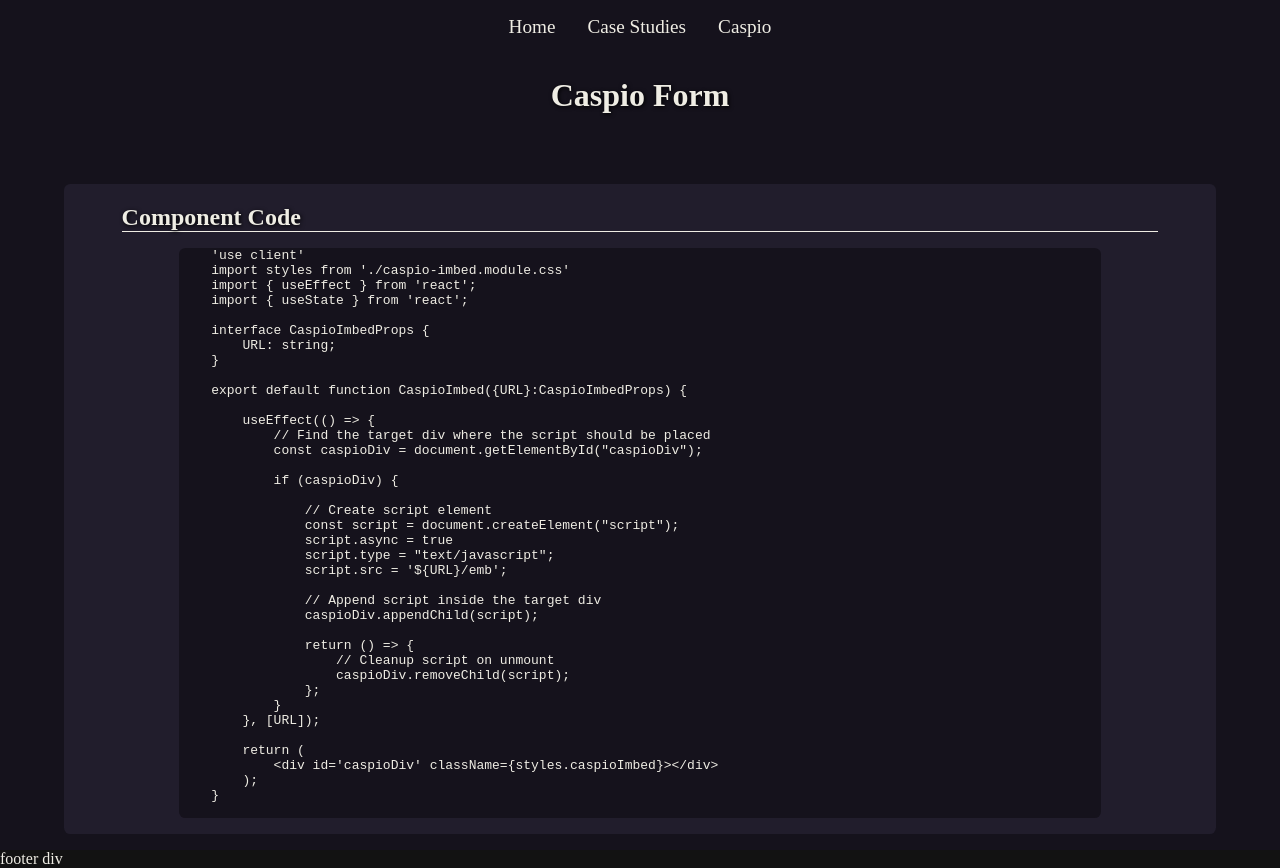
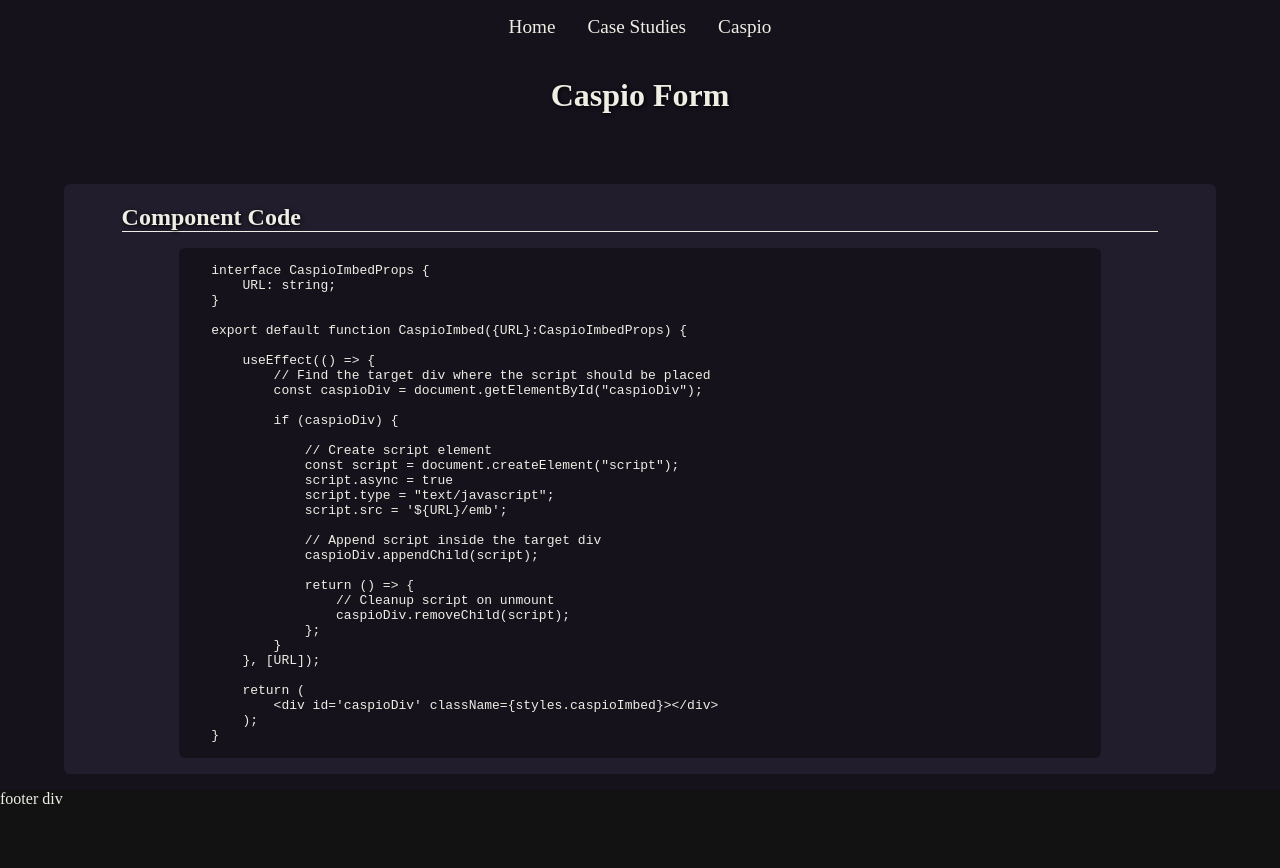
Before and after one commit to Justin-Acosta/portfolio-client, a Next.js app: page /caspio/form in a window 1280 px wide. After the commit the page ends 808 px from the top, so only its background shows below. Built offline with nearby package versions, Linux system fonts and the light colour scheme.

Commit message:
edited snippet for caspio form

```diff
--- a/app/caspio/form/page.tsx
+++ b/app/caspio/form/page.tsx
@@ -15,11 +15,7 @@
 
             <article>
                 <h1>Component Code</h1>
-                <Snippet>{`'use client'
-import styles from './caspio-imbed.module.css'
-import { useEffect } from 'react';
-import { useState } from 'react';
-
+                <Snippet>{`
 interface CaspioImbedProps {
     URL: string;
 }
--- a/components/caspio-imbed/caspio-imbed.tsx
+++ b/components/caspio-imbed/caspio-imbed.tsx
@@ -1,7 +1,6 @@
 'use client'
 import styles from './caspio-imbed.module.css'
 import { useEffect } from 'react';
-import { useState } from 'react';
 
 interface CaspioImbedProps {
     URL: string;
```
